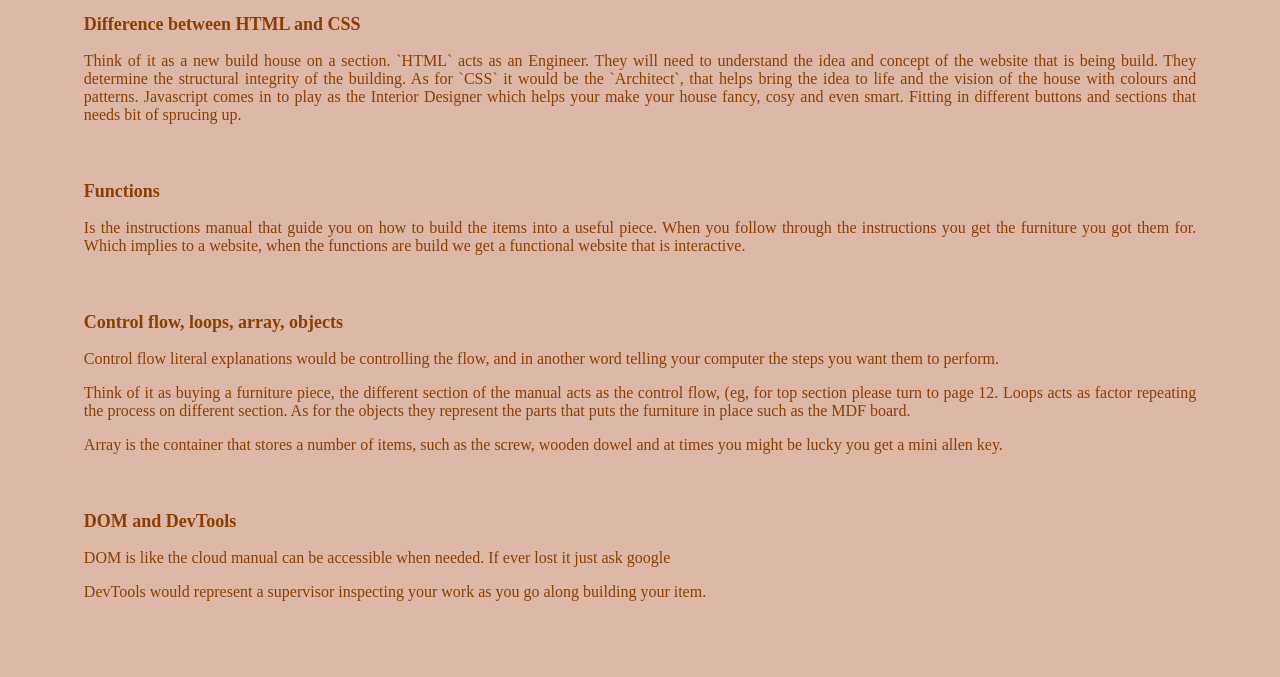
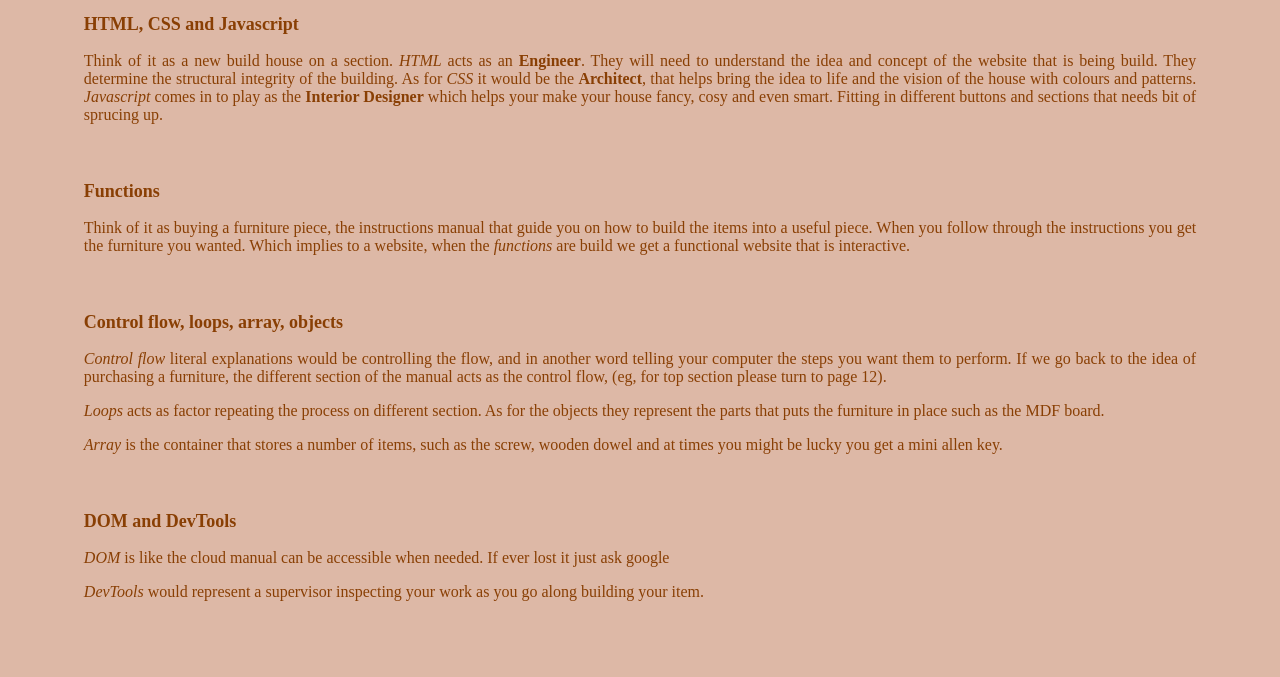
Before and after one commit to evelyntanwy/evelyntanwy.github.io, a plain HTML site: page blog/javascript-dom.html in a window 1280 px wide. Shown: the part 210-887 px from the top of the page. Drawn offline with Linux system fonts and the light colour scheme; a web font is replaced by a local one.

Commit message:
Script Wording Updated

```diff
--- a/blog/javascript-dom.html
+++ b/blog/javascript-dom.html
@@ -17,59 +17,64 @@
     </nav>
 
     <div class="aboutme">
-      <h1>JS Fundamentals</h1>
-      <h2>Difference between HTML and CSS</h2>
+      <h1>Javascript Fundamentals</h1>
+      <h2>HTML, CSS and Javascript</h2>
       <h3></h3>
       <p>
-        Think of it as a new build house on a section. `HTML` acts as an
-        Engineer. They will need to understand the idea and concept of the
-        website that is being build. They determine the structural integrity of
-        the building. As for `CSS` it would be the `Architect`, that helps bring
-        the idea to life and the vision of the house with colours and patterns.
-        Javascript comes in to play as the Interior Designer which helps your
-        make your house fancy, cosy and even smart. Fitting in different buttons
-        and sections that needs bit of sprucing up.
+        Think of it as a new build house on a section. <em>HTML</em> acts as an
+        <strong>Engineer</strong>. They will need to understand the idea and
+        concept of the website that is being build. They determine the
+        structural integrity of the building. As for <em>CSS</em> it would be
+        the <strong>Architect</strong>, that helps bring the idea to life and
+        the vision of the house with colours and patterns.
+        <em> Javascript</em> comes in to play as the
+        <strong>Interior Designer</strong> which helps your make your house
+        fancy, cosy and even smart. Fitting in different buttons and sections
+        that needs bit of sprucing up.
       </p>
       <p></p>
       <br />
       <h2>Functions</h2>
       <h3></h3>
       <p>
-        Is the instructions manual that guide you on how to build the items into
-        a useful piece. When you follow through the instructions you get the
-        furniture you got them for. Which implies to a website, when the
-        functions are build we get a functional website that is interactive.
+        Think of it as buying a furniture piece, the instructions manual that
+        guide you on how to build the items into a useful piece. When you follow
+        through the instructions you get the furniture you wanted. Which implies
+        to a website, when the <em>functions</em> are build we get a functional
+        website that is interactive.
       </p>
       <p></p>
       <br />
       <h2>Control flow, loops, array, objects</h2>
       <h3></h3>
       <p>
-        Control flow literal explanations would be controlling the flow, and in
-        another word telling your computer the steps you want them to perform.
+        <em>Control flow</em> literal explanations would be controlling the
+        flow, and in another word telling your computer the steps you want them
+        to perform. If we go back to the idea of purchasing a furniture, the
+        different section of the manual acts as the control flow, (eg, for top
+        section please turn to page 12).
       </p>
       <p>
-        Think of it as buying a furniture piece, the different section of the
-        manual acts as the control flow, (eg, for top section please turn to
-        page 12. Loops acts as factor repeating the process on different
+        <em>Loops</em> acts as factor repeating the process on different
         section. As for the objects they represent the parts that puts the
         furniture in place such as the MDF board.
       </p>
       <p>
-        Array is the container that stores a number of items, such as the screw,
-        wooden dowel and at times you might be lucky you get a mini allen key.
+        <em>Array</em> is the container that stores a number of items, such as
+        the screw, wooden dowel and at times you might be lucky you get a mini
+        allen key.
       </p>
       <p></p>
       <br />
       <h2>DOM and DevTools</h2>
       <h3></h3>
       <p>
-        DOM is like the cloud manual can be accessible when needed. If ever lost
-        it just ask google
+        <em>DOM</em> is like the cloud manual can be accessible when needed. If
+        ever lost it just ask google
       </p>
       <p>
-        DevTools would represent a supervisor inspecting your work as you go
-        along building your item.
+        <em>DevTools</em> would represent a supervisor inspecting your work as
+        you go along building your item.
       </p>
       <p></p>
     </div>
```
Also changed, not shown: blog/about-me.html (+1 -1 lines), blog/blog.html (+3 -3 lines), blog/emotional-intelligence.html (+2 -3 lines), 1 other file.
